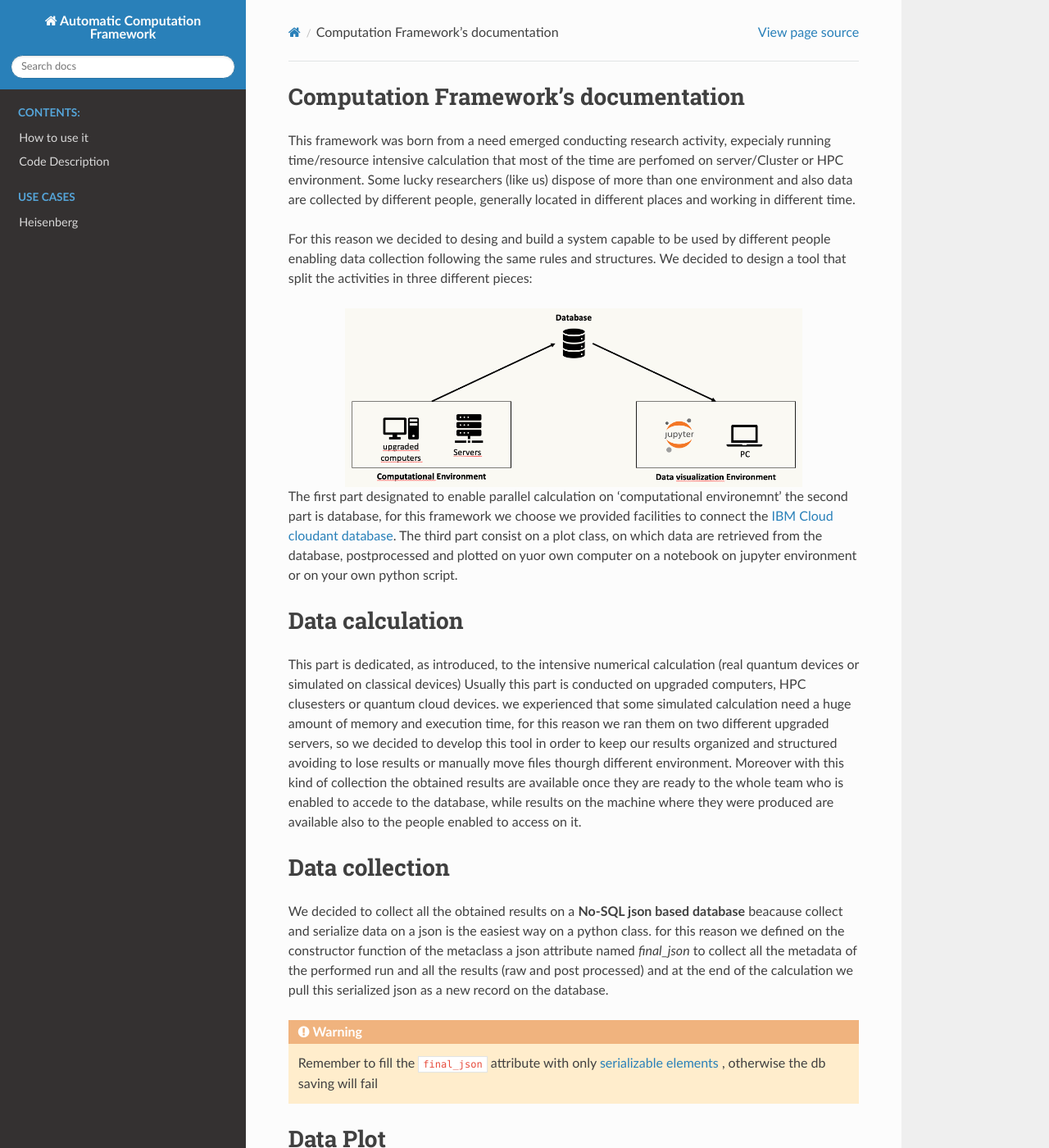
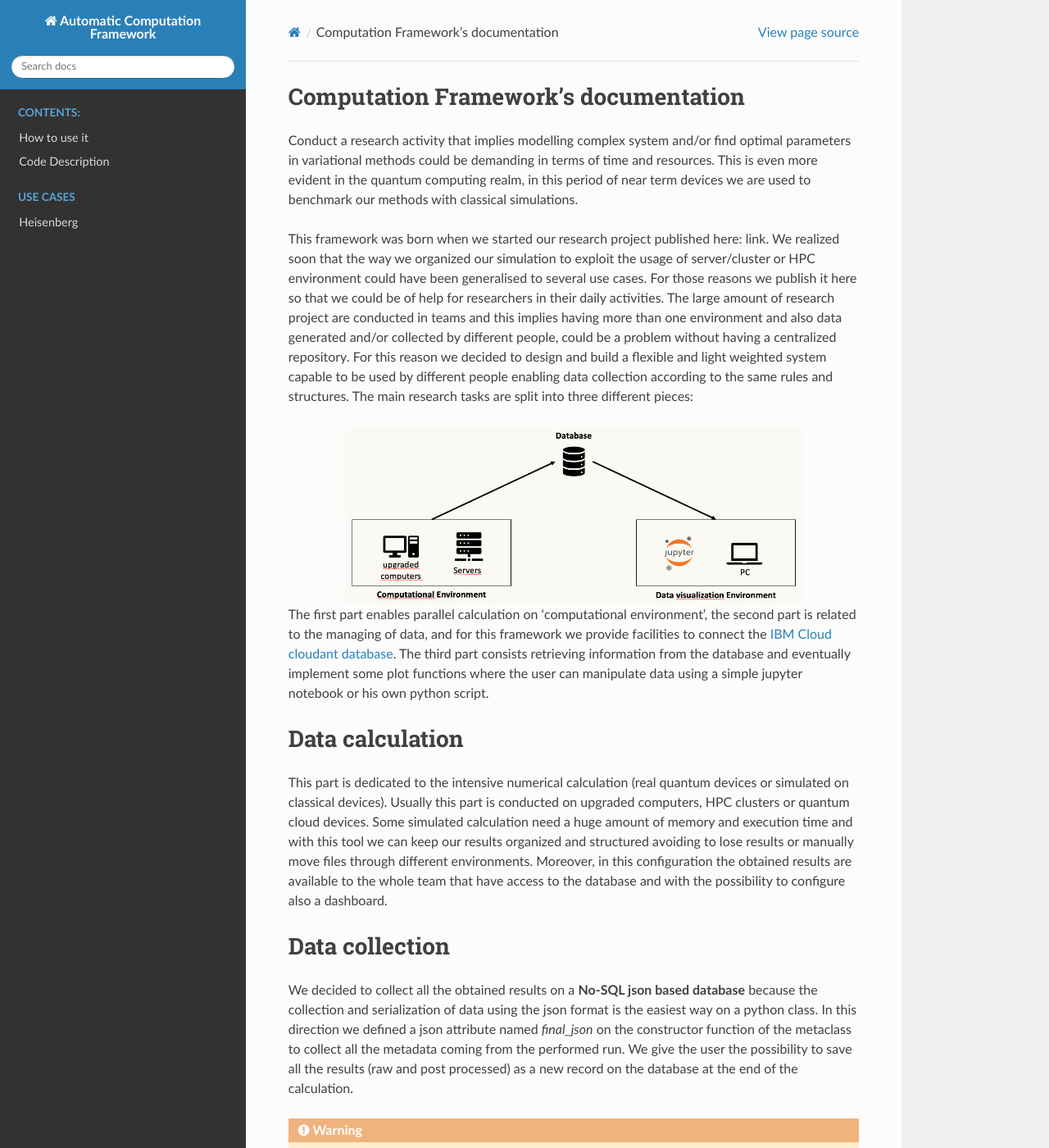
Before and after one commit to quantum-italy-developer/automaitic_computation_framework, a Sphinx documentation site: the page built from docs/source/index.rst, in a window 1280 px wide and 1400 px high. Shown: the whole window at 82% size. Built offline with Sphinx 7.4.7 and the Read the Docs theme 2.0.0, drawn with Linux system fonts in a browser that asks for light colours; some of the changed text lies outside the part shown.

Commit message:
update documentation

```diff
--- a/docs/source/how_to_use.rst
+++ b/docs/source/how_to_use.rst
@@ -1,3 +1,6 @@
 ==============
 How to use it
 ==============
+This documentation allow you to create your own class and implement your own methods while keeping all the basic
+functionalities as indicated in this
+`first implementation <https://github.com/quantum-italy-developer/automatic_computation_framework/tree/master/implementation>`_.
--- a/docs/source/index.rst
+++ b/docs/source/index.rst
@@ -6,42 +6,47 @@
 
 Computation Framework's documentation
 ===========================================================
-This framework was born from a need emerged conducting research activity, expecialy running time/resource intensive
-calculation that most of the time are perfomed on server/Cluster or HPC environment.
-Some lucky researchers (like us) dispose of more than one environment and also data are collected by different people,
-generally located in different places and working in different time.
+Conduct a research activity that implies modelling complex system and/or find optimal parameters in variational methods
+could be demanding in terms of time and resources. This is even more evident in the quantum computing realm, in this period of near term devices
+we are used to benchmark our methods with classical simulations.
 
-For this reason we decided to desing and build a system capable to be used by different people enabling data collection
-following the same rules and structures. We decided to design a tool that split the activities in three different pieces:
+This framework was born when we started our research project published here: link.
+We realized soon that the way we organized our simulation to exploit the usage of server/cluster or HPC environment could have
+been generalised to several use cases. For those reasons we publish it here so that we could be of help for researchers
+in their daily activities.
+The large amount of research project are conducted in teams and this implies having more than one environment and also data generated and/or collected by different people, could be a problem without having
+a centralized repository.
+For this reason we decided to design and build a flexible and light weighted system capable to be used by different people
+enabling data collection according to the same rules and structures.
+The main research tasks are split into three different pieces:
 
 .. image:: images/high_level_arch.png
   :width: 80%
   :align: center
   :alt: Alternative text
 
-The first part designated to enable parallel calculation on 'computational environemnt' the second part is database,
-for this framework we choose we provided facilities to connect the
+The first part enables parallel calculation on 'computational environment', the second part is related to the managing of
+data, and for this framework we provide facilities to connect the
 `IBM Cloud cloudant database <https://cloud.ibm.com/catalog/services/cloudant>`_.
-The third part consist on a plot class, on which data are retrieved from the database, postprocessed and plotted on yuor
-own computer on a notebook on jupyter environment or on your own python script.
+The third part consists retrieving information from the database and eventually implement some plot functions
+where the user can manipulate data using a simple jupyter notebook or his own python script.
 
 Data calculation
 ================
-This part is dedicated, as introduced, to the intensive numerical calculation (real quantum devices or simulated on classical devices)
-Usually this part is conducted on upgraded computers, HPC clusesters or quantum cloud devices. we experienced that some
-simulated calculation need a huge amount of memory and execution time, for this reason we ran them on two different
-upgraded servers, so we decided to develop this tool in order to keep our results organized and structured avoiding to
-lose results or manually move files thourgh different environment.
-Moreover with this kind of collection the obtained results are available once they are ready to the whole team who is
-enabled to accede to the database, while results on the machine where they were produced are available also to the
-people enabled to access on it.
+This part is dedicated to the intensive numerical calculation (real quantum devices or simulated on classical devices).
+Usually this part is conducted on upgraded computers, HPC clusters or quantum cloud devices. Some
+simulated calculation need a huge amount of memory and execution time and with this tool we can keep our results organized and structured avoiding to
+lose results or manually move files through different environments.
+Moreover, in this configuration the obtained results are available to the whole team that have access to the database and
+with the possibility to configure also a dashboard.
 
 Data collection
 ===============
-We decided to collect all the obtained results on a **No-SQL json based database** beacause collect and serialize data on
-a json is the easiest way on a python class. for this reason we defined on the constructor function of the metaclass
-a json attribute named *final_json* to collect all the metadata of the performed run and all the results (raw and post
-processed) and at the end of the calculation we pull this serialized json as a new record on the database.
+We decided to collect all the obtained results on a **No-SQL json based database** because the collection and serialization of
+data using the json format is the easiest way on a python class. In this direction we defined a json attribute named *final_json*
+on the constructor function of the metaclass to collect all the metadata coming from the performed run.
+We give the user the possibility to save all the results (raw and post
+processed) as a new record on the database at the end of the calculation.
 
 .. warning::
    Remember to fill the ``final_json`` attribute with only
@@ -49,13 +54,13 @@ processed) and at the end of the calculation we pull this serialized json as a n
 
 Data Plot
 =========
-This last part is the framework component dedicated to retrieve data from the database and create plot and reports
-in order to transform data to acquire the most effective communicative power.
-In this framwork also this part has been written in python in order to be used in the jupyter environment to
-post process resuls and graphical representation.
+This last part of the framework component is dedicated to retrieve data from the database and create plot and reports
+in order to transform data for a most effective communicative power.
+In this framework also this part has been written in python in order to be used in the jupyter environment to
+allow an easy and quick implementation of post processing of saved data and provide graphical representation.
 
-Considering that data are produced and stored near real time and that each plot is buil quering the database,
-it allows to say that each plot is a live report of the obtained results, wherever they are produced.
+Considering that data are produced and stored in near real time and that each plot is built quering the database,
+we could say say that each plot is a live report of the obtained results.
 
 
 
```
